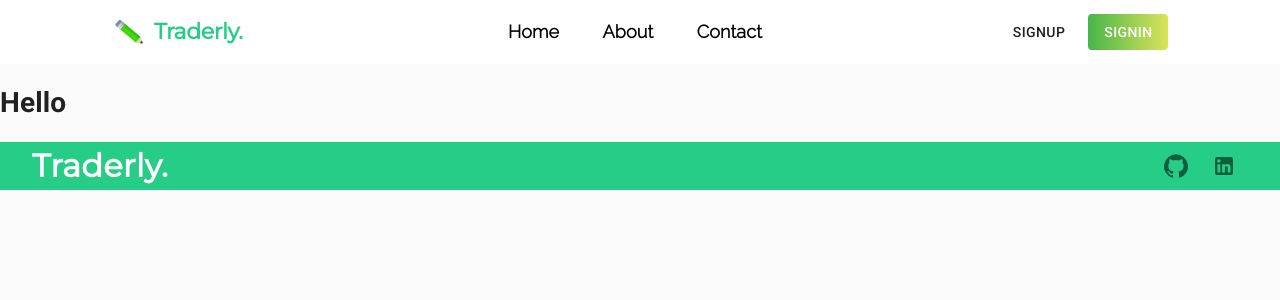
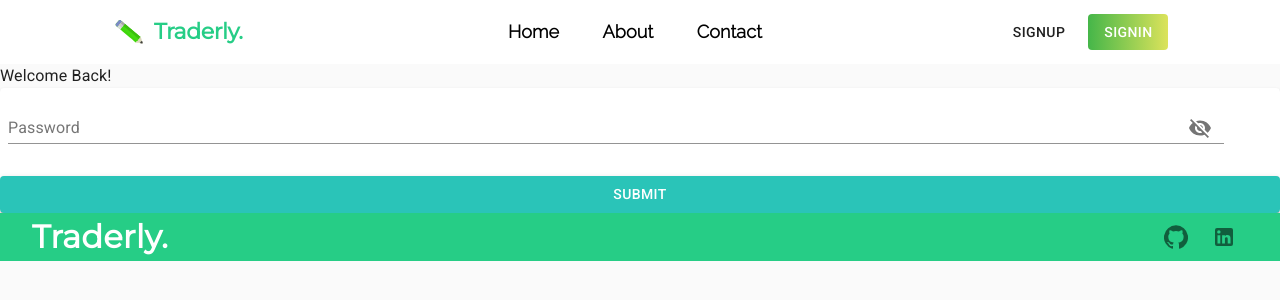
Before and after one commit to VncntDzn/traderie, a Next.js app: page /auth/Signin in a window 1280 px wide. Shown: the top 300 px of the page. Built offline with nearby package versions, Linux system fonts and the light colour scheme.

Commit message:
add files

```diff
--- a/package.json
+++ b/package.json
@@ -10,13 +10,15 @@
   "dependencies": {
     "@material-ui/core": "^4.11.4",
     "@material-ui/icons": "^4.11.2",
+    "formik": "^2.2.9",
     "framer-motion": "^4.1.17",
     "hamburger-react": "^2.4.1",
     "next": "10.2.3",
     "next-images": "^1.7.0",
     "react": "17.0.2",
     "react-dom": "17.0.2",
-    "react-lottie": "^1.2.3"
+    "react-lottie": "^1.2.3",
+    "yup": "^0.32.9"
   },
   "devDependencies": {
     "eslint": "^7.2.0",
--- /dev/null
+++ b/src/components/Field.jsx
@@ -0,0 +1,79 @@
+import { useState } from 'react';
+import {
+  FormControl,
+  InputLabel,
+  Input,
+  InputAdornment,
+  IconButton,
+  makeStyles,
+} from '@material-ui/core';
+import { useField } from 'formik';
+import clsx from 'clsx';
+import Visibility from '@material-ui/icons/Visibility';
+import VisibilityOff from '@material-ui/icons/VisibilityOff';
+
+/**
+ * Field - a wrapper for material ui TextField with icon.
+ * Also it uses formik and yup for validations of the field.
+ */
+
+const useStyles = makeStyles((theme) => ({
+  root: {
+    display: 'flex',
+    flexWrap: 'wrap',
+  },
+  margin: {
+    margin: theme.spacing(1),
+  },
+  withoutLabel: {
+    marginTop: theme.spacing(3),
+  },
+  textField: {
+    width: '95%',
+  },
+}));
+
+const Field = (props) => {
+  const classes = useStyles();
+  const [field, meta] = useField(props);
+  const [values, setValues] = useState({
+    password: '',
+    showPassword: false,
+  });
+
+  const handleChange = (prop) => (event) => {
+    setValues({ ...values, [prop]: event.target.value });
+  };
+
+  const handleClickShowPassword = () => {
+    setValues({ ...values, showPassword: !values.showPassword });
+  };
+
+  return (
+    <FormControl className={clsx(classes.margin, classes.textField)}>
+      <InputLabel>Password</InputLabel>
+      <Input
+        fullWidth
+        type={values.showPassword ? 'text' : 'password'}
+        value={values.password}
+        onChange={handleChange('password')}
+        {...field}
+        {...props}
+        endAdornment={
+          <InputAdornment position='end'>
+            <IconButton onClick={handleClickShowPassword}>
+              {values.showPassword ? <Visibility /> : <VisibilityOff />}
+            </IconButton>
+          </InputAdornment>
+        }
+      />
+      {meta.touched && meta.error ? (
+        <div className='error' style={{ color: 'red' }}>
+          {meta.error}
+        </div>
+      ) : null}
+    </FormControl>
+  );
+};
+
+export default Field;
--- /dev/null
+++ b/src/helpers/index.js
@@ -0,0 +1,3 @@
+import signinSchema from './schema/signinSchema';
+
+export { signinSchema }
--- /dev/null
+++ b/src/helpers/schema/signinSchema.js
@@ -0,0 +1,16 @@
+import * as Yup from 'yup';
+/**
+    * A helper function that checks the value
+    * of the input in the login form.
+*/
+const signinSchema = Yup.object().shape({
+    email: Yup.string()
+        .email('Invalid email')
+        .required('Email is Required'),
+    password: Yup.string()
+        .min(6, 'Password must be at least 6 characters')
+        .max(24, 'Password can be maximum 24 characters')
+        .required('Password is Required'),
+});
+
+export default signinSchema;
--- a/src/layouts/MainLayout.jsx
+++ b/src/layouts/MainLayout.jsx
@@ -1,6 +1,7 @@
 import { Grid } from '@material-ui/core';
 import Navbar from './Navbar';
 import Footer from './Footer';
+import PropTypes from 'prop-types';
 
 const MainLayout = ({ children }) => {
   return (
@@ -12,6 +13,8 @@ const MainLayout = ({ children }) => {
   );
 };
 
-MainLayout.propTypes = {};
+MainLayout.propTypes = {
+  children: PropTypes.node,
+};
 
 export default MainLayout;
--- a/src/layouts/menu/BurgerMenu.jsx
+++ b/src/layouts/menu/BurgerMenu.jsx
@@ -1,6 +1,5 @@
 import { motion } from 'framer-motion';
 import { Box, makeStyles } from '@material-ui/core';
-
 import { ActiveLink } from 'components';
 import PropTypes from 'prop-types';
 
--- a/src/pages/auth/Signin.jsx
+++ b/src/pages/auth/Signin.jsx
@@ -4,11 +4,42 @@ import {
   makeStyles,
   Button,
   Hidden,
+  Card,
+  Box,
 } from '@material-ui/core';
+import { Formik, Form } from 'formik';
+import Field from 'components/Field';
+import { signinSchema } from 'helpers';
+
 const Signin = (props) => {
   return (
     <Grid>
-      <h1>Hello</h1>
+      <Typography>Welcome Back!</Typography>
+      <Card>
+        <Formik
+          initialValues={{
+            email: '',
+            password: '',
+          }}
+          validationSchema={signinSchema}
+          onSubmit={(values) => alert(values)}
+        >
+          <Form>
+            <Field name='password' placeholder='Password' />
+            <Box mt={3}>
+              <Button
+                color='secondary'
+                variant='contained'
+                fullWidth
+                type='submit'
+                style={{ color: 'white' }}
+              >
+                Submit
+              </Button>
+            </Box>
+          </Form>
+        </Formik>
+      </Card>
     </Grid>
   );
 };
```
Also changed, not shown: 1 other file (tests, documents, lock files or other folders).
